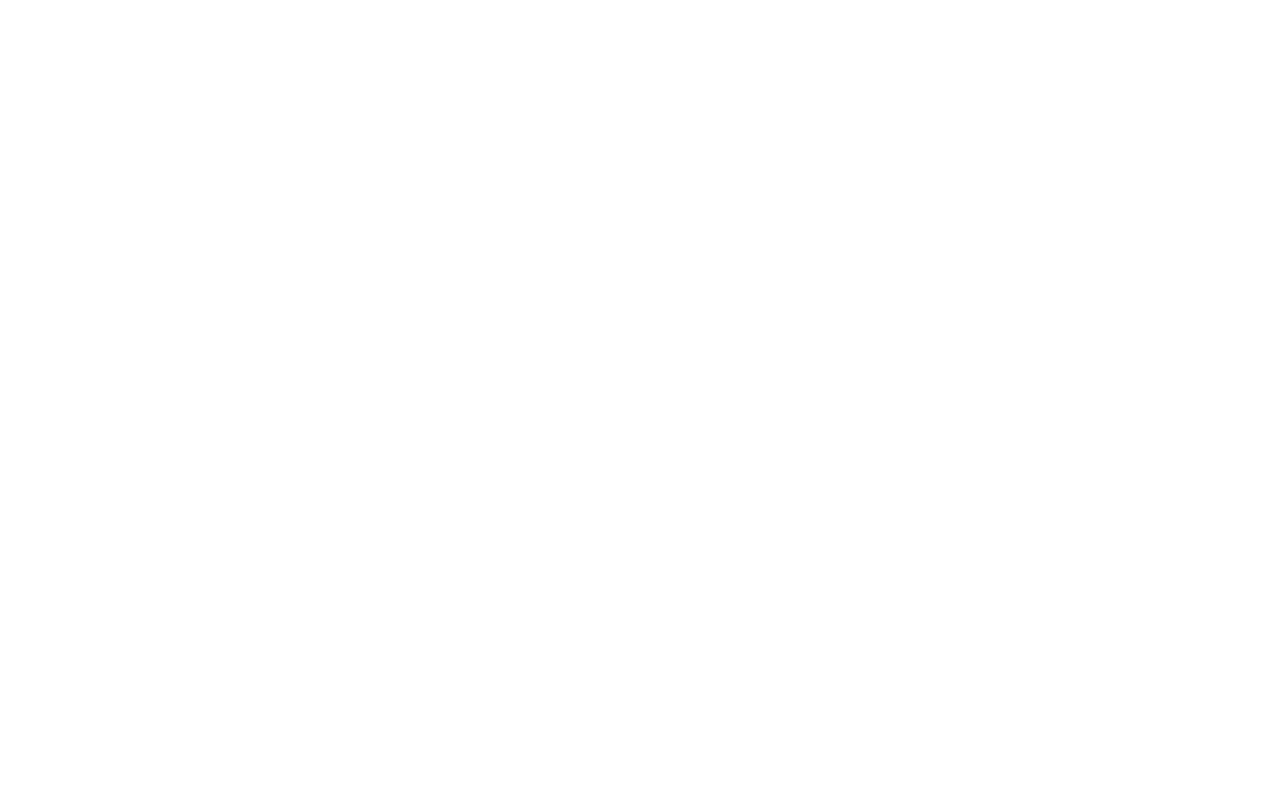
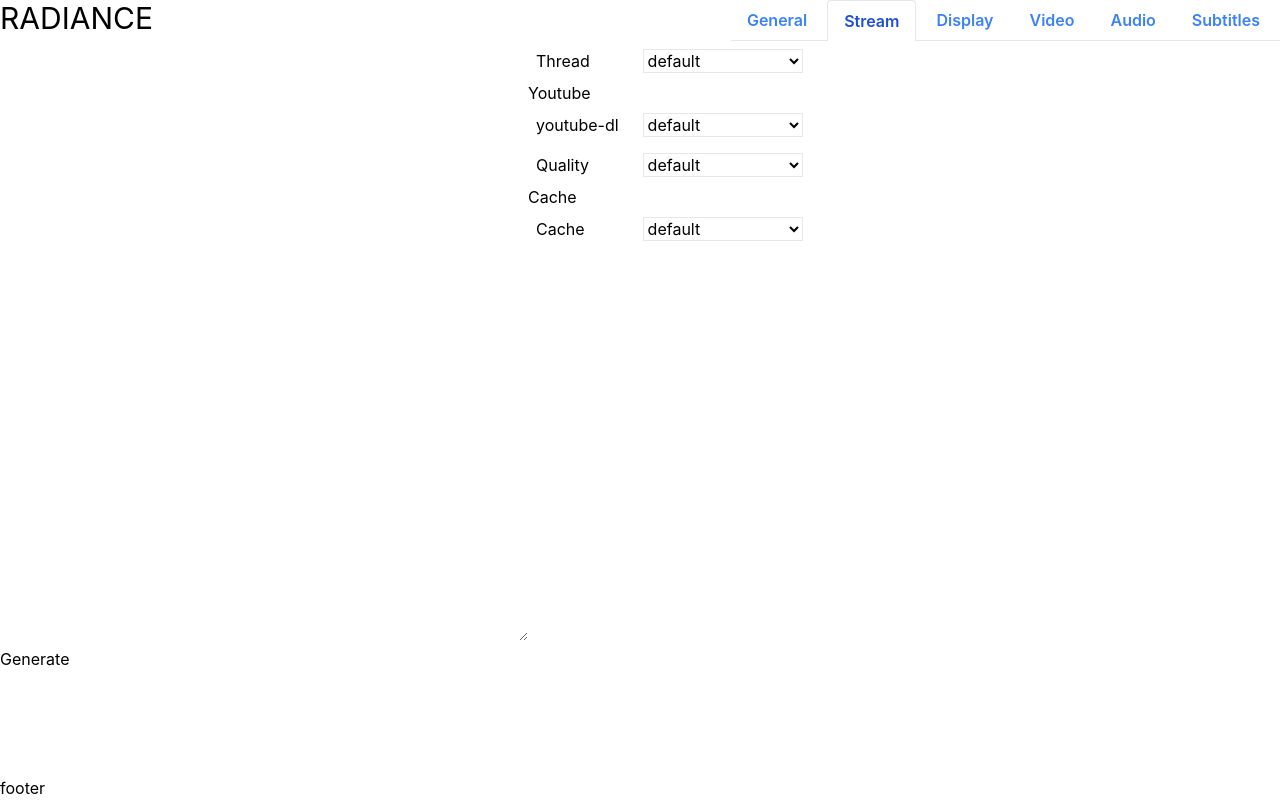
Before and after one commit to vishal-joshy/radiance, a React (Create React App) app: page /stream in a window 1280 px wide. Before the commit this address had no page. Built offline with nearby package versions, Linux system fonts and the light colour scheme.

Commit message:
Add Stream page.

```diff
--- a/src/App.tsx
+++ b/src/App.tsx
@@ -4,6 +4,9 @@
 import { BrowserRouter, Routes, Route } from 'react-router-dom';
 import Video from './pages/Video/Video';
 import Audio from 'pages/Audio/Audio';
+import Stream from 'pages/Stream/Stream';
+import Subtitles from 'pages/Subtitles/Subtitles';
+import Display from 'pages/Display/Display';
 
 function App() {
   return (
@@ -13,6 +16,9 @@
           <Route path='/' element={<General />} />
           <Route path='/video' element={<Video />} />
           <Route path='/audio' element={<Audio />} />
+          <Route path='/stream' element={<Stream />} />
+          <Route path='/subtitles' element={<Subtitles />} />
+          <Route path='/display' element={<Display />} />
         </Routes>
       </BrowserRouter>
     </div>
--- a/src/components/TextBox/TextBox.tsx
+++ b/src/components/TextBox/TextBox.tsx
@@ -8,6 +8,7 @@
   const generalData = useAppSelector((state) => state.general);
   const videoData = useAppSelector((state) => state.video);
   const audioData = useAppSelector((state) => state.audio);
+  const streamData = useAppSelector((state) => state.stream);
 
   const generalMainData = getStringValue(
     generalData.main,
@@ -21,6 +22,10 @@
   const audioMainData = getStringValue(
     audioData.main,
     (key: any) => `${key}=${audioData.main[key]}`
+  );
+  const streamMainData = getStringValue(
+    streamData.main,
+    (key: any) => `${key}=${streamData.main[key]}`
   );
 
   const staticText = {
@@ -45,7 +50,15 @@
         cols={50}
         rows={25}
         value={
-          generalMainData + '\n' + generalMiscData + '\n' + videoMainData + '\n' + audioMainData
+          generalMainData +
+          '\n' +
+          generalMiscData +
+          '\n' +
+          videoMainData +
+          '\n' +
+          audioMainData +
+          '\n' +
+          streamMainData
         }></textarea>
       <div className='textButton'>
         <button className='textButton__generate' onClick={generateFile}>
--- /dev/null
+++ b/src/data/stream.ts
@@ -0,0 +1,47 @@
+const dropdown = [
+  {
+    id: 'demuxer-thread',
+    label: 'Thread',
+    options: {
+      default: '',
+      yes: 'yes',
+      no: 'no',
+    },
+  },
+];
+const youTube = {
+  dropdown: [
+    {
+      id: 'ytdl',
+      label: 'youtube-dl',
+      options: {
+        default: '',
+        yes: 'yes',
+        no: '',
+      },
+    },
+    {
+      id: 'ytdl-format',
+      label: 'Quality',
+      options: {
+        default: '',
+        best: 'bestvideo[ext=mp4][width<=1920][height<=1080]+bestaudio[ext=m4a]/best[ext=mp4]/best',
+        good: 'bestvideo[ext=webm][height<=?720]',
+        worst: 'worst',
+      },
+    },
+  ],
+};
+const cache = {
+  id: 'cache',
+  label: 'Cache',
+  options: {
+    default: '',
+    auto: 'auto',
+    yes: 'yes',
+    no: 'no',
+    worst: 'worst',
+  },
+};
+
+export { dropdown, youTube, cache };
--- /dev/null
+++ b/src/pages/Stream/Stream.tsx
@@ -0,0 +1,45 @@
+import React from 'react';
+import { dropdown, cache, youTube } from 'data/stream';
+import DropDown from 'components/DropDown/DropDown';
+import Layout from 'components/Layout';
+import { setStream, removeFromStream } from 'store/slices/streamSlice';
+import { useAppDispatch } from 'store/hooks';
+import { createKeyPair } from 'utilities/string';
+
+type Props = {};
+
+function Stream({}: Props) {
+  const dispatch = useAppDispatch();
+
+  const handleChange = (e: any) => {
+    if (!e.target.value) {
+      dispatch(removeFromStream(e.target.id));
+    } else {
+      const result = createKeyPair(e.target.id, e.target.value);
+      dispatch(setStream(result));
+    }
+  };
+  const dropdownValues = dropdown.map((item, index) => (
+    <React.Fragment key={index}>
+      <DropDown {...item} handleChange={handleChange} />
+    </React.Fragment>
+  ));
+  const youtubeValues = youTube.dropdown.map((item, index) => (
+    <React.Fragment key={index}>
+      <DropDown {...item} handleChange={handleChange} />
+    </React.Fragment>
+  ));
+  const cacheValues = <DropDown {...cache} handleChange={handleChange} />;
+
+  return (
+    <Layout>
+      {dropdownValues}
+      <h1>Youtube</h1>
+      {youtubeValues}
+      <h1>Cache</h1>
+      {cacheValues}
+    </Layout>
+  );
+}
+
+export default Stream;
--- a/src/store/index.ts
+++ b/src/store/index.ts
@@ -2,12 +2,14 @@
 import generalReducer from './slices/generalSlice';
 import videoReducer from './slices/videoSlice';
 import audioReducer from './slices/audioSlice';
+import streamReducer from './slices/streamSlice';
 
 export const store = configureStore({
   reducer: {
     general: generalReducer,
     video: videoReducer,
     audio: audioReducer,
+    stream: streamReducer,
   },
 });
 
--- /dev/null
+++ b/src/store/slices/streamSlice.ts
@@ -0,0 +1,29 @@
+import { createSlice, PayloadAction } from '@reduxjs/toolkit';
+
+export interface StreamSlice {
+  main: any;
+}
+
+const initialState: StreamSlice = {
+  main: {},
+};
+
+export const streamSlice = createSlice({
+  name: 'stream',
+  initialState,
+  reducers: {
+    setStream: (state, action: PayloadAction<null | any>) => {
+      state.main = { ...state.main, ...action.payload };
+    },
+    removeFromStream: (state, action: PayloadAction<null | any>) => {
+      const key = action.payload;
+      const result = { ...state.main };
+      delete result[key];
+      state.main = result;
+    },
+  },
+});
+
+export const { setStream, removeFromStream } = streamSlice.actions;
+
+export default streamSlice.reducer;
```
